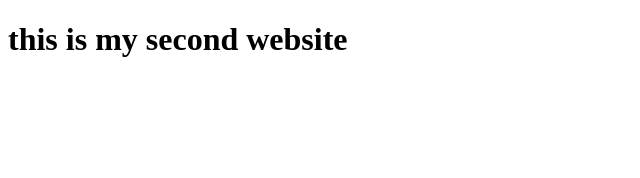
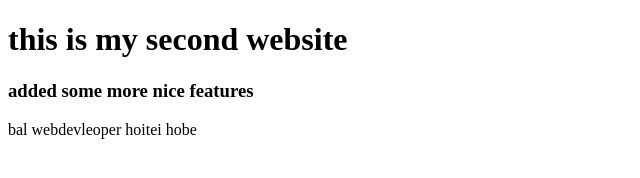
Before and after one commit to Manikray229/my-second-website, a plain HTML site: page index.html in a window 1280 px wide. Shown: the whole page, without its empty margins (0-640 px from the left). Drawn offline with Linux system fonts and the light colour scheme.

Commit message:
added more features

```diff
--- a/index.html
+++ b/index.html
@@ -7,5 +7,7 @@
 </head>
 <body>
     <h1>this is my second website</h1>
+    <h3> added some more nice features</h3>
+    <p>bal webdevleoper hoitei hobe</p>
 </body>
 </html>
```
